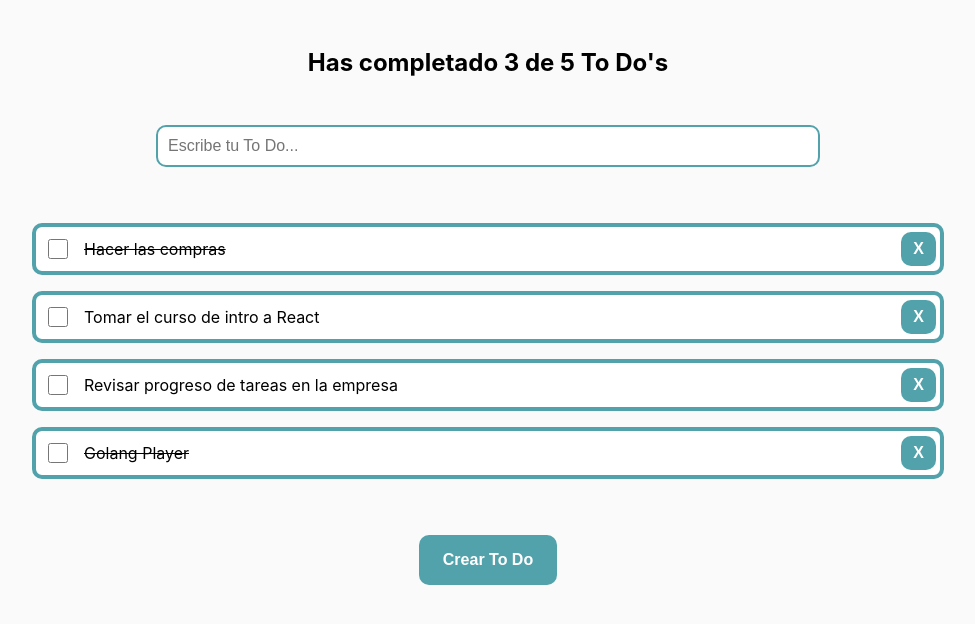
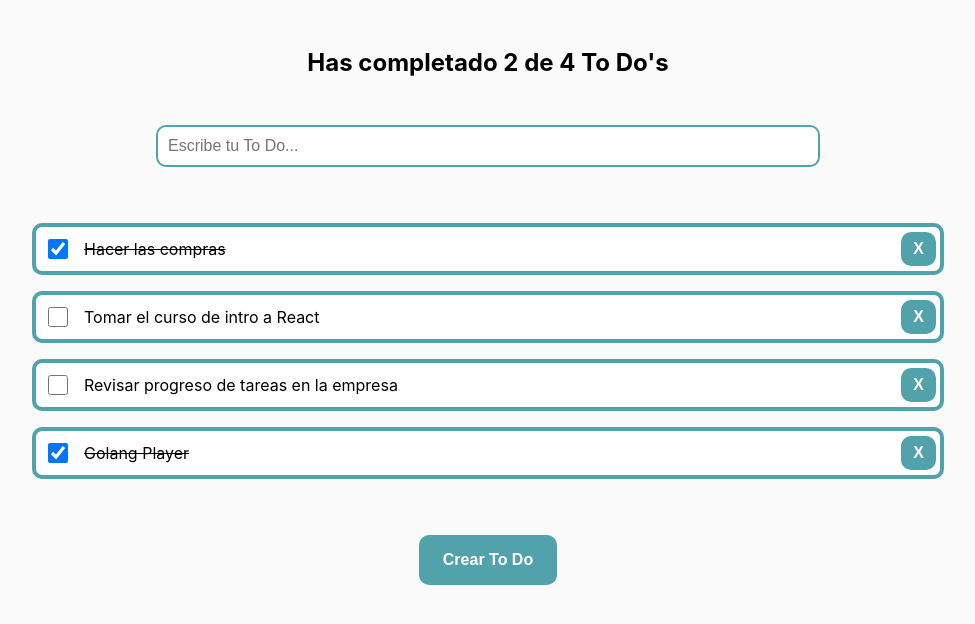
Before and after one commit to andrescaro16/React-To-Do, a React (Create React App) app: page / in a window 1280 px wide. Shown: the top 624 px of the page, without its empty margins (152-1127 px from the left). Built offline with nearby package versions, Linux system fonts and the light colour scheme.

Commit message:
Dynamism added
States and events using onClick and onChange

```diff
--- a/src/App.js
+++ b/src/App.js
@@ -1,25 +1,34 @@
+import { useState } from 'react';
 import { ToDoCounter } from './ToDoCounter';
 import { ToDoSearch } from './ToDoSearch';
 import { ToDoList } from './ToDoList';
 import { ToDoItem } from './ToDoItem';
 import { CreateToDoButton } from './CreateToDoButton';
 
-let toDos = [
+let toDosInitial = [
   { text: 'Hacer las compras', completed: true },
   { text: 'Tomar el curso de intro a React', completed: false },
   { text: 'Revisar progreso de tareas en la empresa', completed: false },
-  { text: 'Golang Player', completed: true }
+  { text: 'Golang Player', completed: true },
 ]
 
 function App() {
+
+  const [searchValue, setSearchValue] = useState('');
+  const [toDos, setToDos] = useState(toDosInitial);
+
+  const completedToDos = toDos.reduce((acc, toDo) => {toDo.completed ? acc += 1 : acc += 0; return acc;}, 0);
+  const total = toDos.length;
+  const filteredToDos = toDos.filter(toDos => toDos.text.toLocaleLowerCase().includes(searchValue.toLocaleLowerCase()));
+
   return (
     <>
-      <ToDoCounter completed={3} total={5} />
-      <ToDoSearch />
+      <ToDoCounter completed={completedToDos} total={total} />
+      <ToDoSearch searchValue={searchValue} setSearchValue={setSearchValue}/>
 
       <ToDoList>
-        {toDos.map((toDo, index) => (
-          <ToDoItem key={index} text={toDo.text} completed={toDo.completed} />
+        {filteredToDos.map((toDo, index) => (
+          <ToDoItem key={index} text={toDo.text} completed={toDo.completed} i={index} toDos={toDos} setToDos={setToDos} />
         ))}
       </ToDoList>
 
--- a/src/CreateToDoButton.js
+++ b/src/CreateToDoButton.js
@@ -3,7 +3,7 @@ import './CreateToDoButton.css';
 function CreateToDoButton() {
     return(
         <div className='button-container'>
-            <button className='create-todo-button'>Crear To Do</button>
+            <button className='create-todo-button' onClick={()=>console.log("Click create ToDo")}>Crear To Do</button>
         </div>
     );
 }
--- a/src/ToDoCounter.js
+++ b/src/ToDoCounter.js
@@ -2,7 +2,17 @@ import './ToDoCounter.css';
 
 function ToDoCounter({completed, total}) {
     return (
-        <h1>Has completado {completed} de {total} To Do's</h1>
+        <>
+        {(completed/total) !== 1 ?
+            <>
+            <h1>Has completado {completed} de {total} To Do's</h1>
+            </>
+        :
+            <>
+            <h1>¡Felicidades! Has completado todos tus To Do's</h1>
+            </>
+        }
+        </>
     );
 }
 
--- a/src/ToDoItem.js
+++ b/src/ToDoItem.js
@@ -1,9 +1,25 @@
-function ToDoItem({text, completed}) {
+function ToDoItem({text, completed, i, toDos, setToDos}) {
+
+    const onDeleteButton = () => {
+        setToDos(toDos.filter((toDo, index) => index !== i));
+    }
+
+    const onCheckboxChange = () => {
+        setToDos(
+            toDos.map((toDo, index) => {
+                if (index === i) {
+                    return {...toDo, completed: !completed};
+                }
+                return toDo;
+            })
+        );
+    }
+
     return (
         <li>
-            <input className="Checkbox-input" type="Checkbox" />
+            <input className="Checkbox-input" type="Checkbox" checked={completed} onChange={onCheckboxChange}/>
             <p className={`ToDo-text ${completed && "icon-check-active"}`}>{text}</p>
-            <button className="Delete-button">X</button>
+            <button className="Delete-button" onClick={onDeleteButton}>X</button>
         </li>
     );
 }
--- a/src/ToDoSearch.js
+++ b/src/ToDoSearch.js
@@ -1,9 +1,16 @@
 import './ToDoSearch.css';
 
-function ToDoSearch() {
+function ToDoSearch({ searchValue, setSearchValue }) {
+
     return (
         <div className='input-container'>
-            <input className='search' placeholder="Escribe tu To Do..." />
+            <input
+                className='search'
+                placeholder="Escribe tu To Do..."
+                value={searchValue}
+                onChange={(event) => {
+                    setSearchValue(event.target.value)
+                }}/>
         </div>
     );
 }
```
